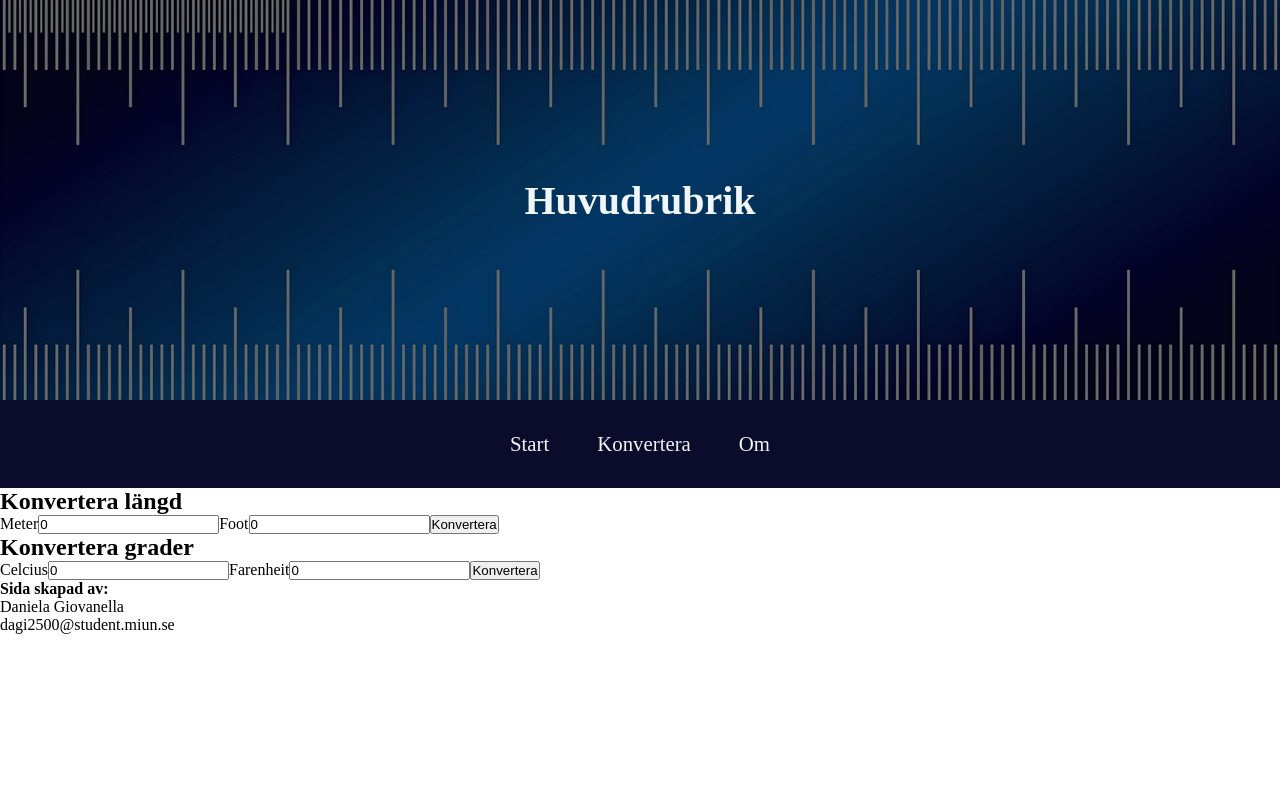
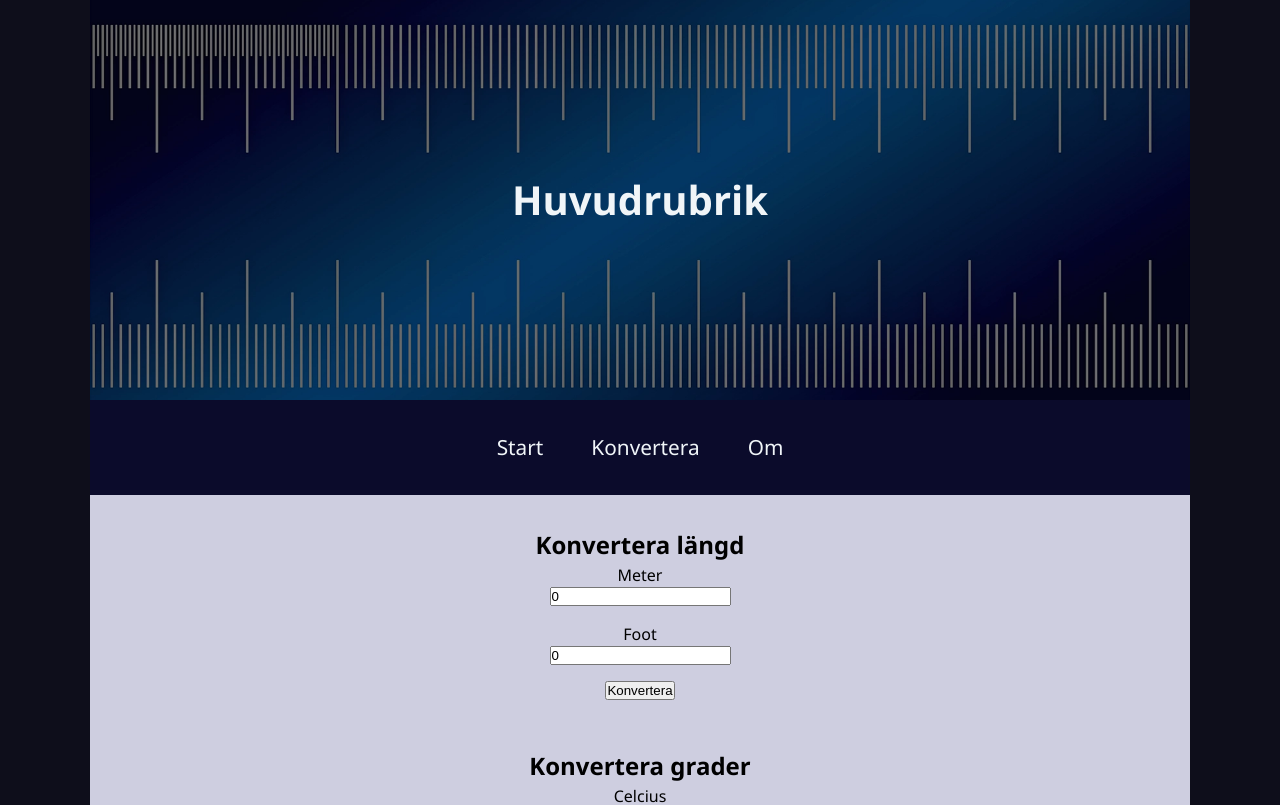
Before and after one commit to dannigiovanella/labb3_angular1, an Angular app: page /konvertera in a window 1280 px wide. Shown: the top 805 px of the page. Built offline with nearby package versions, Linux system fonts and the light colour scheme.

Commit message:
Lagt in grundstyling/layout för hela webbplatsen

```diff
--- a/src/app/convert/convert.css
+++ b/src/app/convert/convert.css
@@ -0,0 +1,19 @@
+
+
+section{
+    width: 100%;
+    padding-top: 2rem;
+    display: flex;
+    flex-direction: column;
+    justify-content: center;
+    align-items: center;
+}
+
+
+input{
+    margin-bottom: 1rem;
+}
+
+button{
+    margin-bottom: 1rem;
+}
--- a/src/app/convert/convert.html
+++ b/src/app/convert/convert.html
@@ -1,6 +1,6 @@
 
 
-<section class="converter-metres">
+<section class="converter-lenght">
     <h2>Konvertera längd</h2>
 
     <label for="meter">Meter</label>
@@ -15,7 +15,7 @@
 
 </section>
 
-<section class="converter-celcius">
+<section class="converter-temp">
     <h2>Konvertera grader</h2>
 
     <label for="celcius">Celcius</label>
--- a/src/styles.css
+++ b/src/styles.css
@@ -5,3 +5,27 @@
     padding: 0;
     box-sizing: border-box;
 }
+
+html{
+    background-color: rgb(14, 14, 27);
+}
+
+body{
+    max-width: 1100px;
+    margin: 0 auto;
+    font-family: 'Segoe UI', Tahoma, Geneva, Verdana, sans-serif;
+    line-height: 1.5;
+}
+
+main{
+    width: 100%;
+    min-height: 100vh;
+    background-color: rgb(206, 206, 224);
+}
+
+footer{
+    color: rgb(240, 245, 248);
+    padding-top: 2rem;
+    padding-left: 1rem;
+    padding-bottom: 2rem;
+}
```
